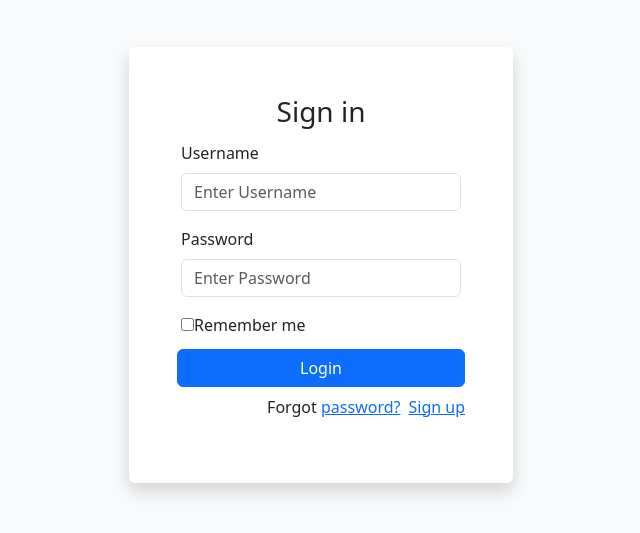
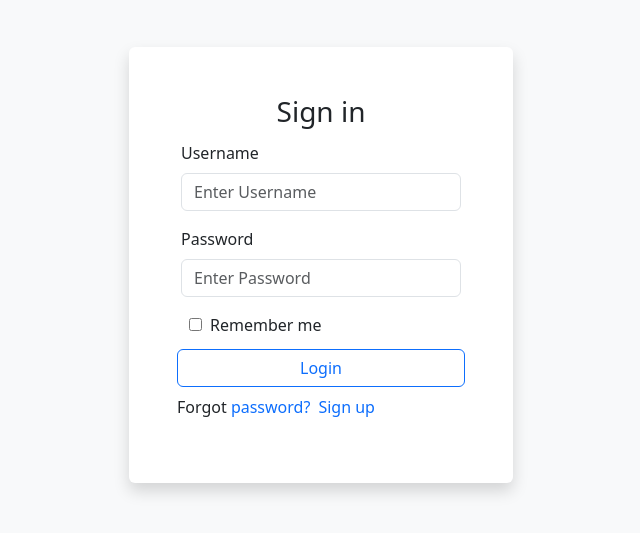
Before and after one commit to WarunaDisanayaka/ADBMS-Mini-project-frontend, a React (Create React App) app: page / in a window 1280 px wide. Shown: the part 111-644 px from the top of the page, without its empty margins (319-959 px from the left). Built offline with nearby package versions, Linux system fonts and the light colour scheme.

Commit message:
change file structure

```diff
--- a/src/App.js
+++ b/src/App.js
@@ -1,14 +1,15 @@
 import React from "react";
 import { BrowserRouter, Route, Routes } from "react-router-dom";
-import Login from "./login";
+import Login from "./components/login";
 import "bootstrap/dist/css/bootstrap.min.css";
+import Signup from "./components/Signup";
 function App() {
   return (
 
     <BrowserRouter>
       <Routes>
         <Route path="/" element={<Login/>}></Route>
-        {/* <Route path="/signup" element={<Signup/>}></Route> */}
+        <Route path="/signup" element={<Signup/>}></Route>
       </Routes>
     </BrowserRouter>
 
--- /dev/null
+++ b/src/components/Signup.js
@@ -0,0 +1,11 @@
+import React from 'react'
+
+function Signup() {
+  return (
+    <div>
+       sign up
+    </div>
+  )
+}
+
+export default Signup
--- a/src/login.js
+++ b/src/components/login.js
@@ -1,11 +1,11 @@
 import React from 'react'
-import './style/form.css';
+import '../style/form.css';
 import { Link } from 'react-router-dom';
 export default function Login() {
   return (
     <div className="login template d-flex justify-content-center align-items-center vh-100 bg-light">
       <div className='form_container shadow p-5 mb-5  rounded bg-white'>
-        <form>
+        <form >
           <h3 className='text-center'>Sign in</h3>
           <div className='mb-2 p-1'>
             <label htmlFor='username' className='mb-2'>Username</label>
@@ -16,13 +16,13 @@ export default function Login() {
             <input type='password' placeholder='Enter Password' className='form-control' />
           </div>
           <div className="mb-2 p-1">
-            <input type="checkbox" className="custom-control custom-checkbox" id='check' />
+            <input type="checkbox" className="custom-control custom-checkbox mx-2" id='check' />
             <label htmlFor="" className="custom-input-label">Remember me</label>
           </div>
           <div className="d-grid">
-            <button className="btn btn-primary">Login</button>
+            <button type='submit' className="btn btn-outline-primary">Login</button>
           </div>
-          <p className="text-end mt-2">Forgot <a href="#">password?</a><Link to="" className='ms-2'>Sign up</Link></p>
+          <p className="text-start  mt-2">Forgot <a href="#" className='text-decoration-none'>password?</a><Link to="/signup" className='ms-2 text-decoration-none'>Sign up</Link></p>
         </form>
       </div>
     </div>
```
